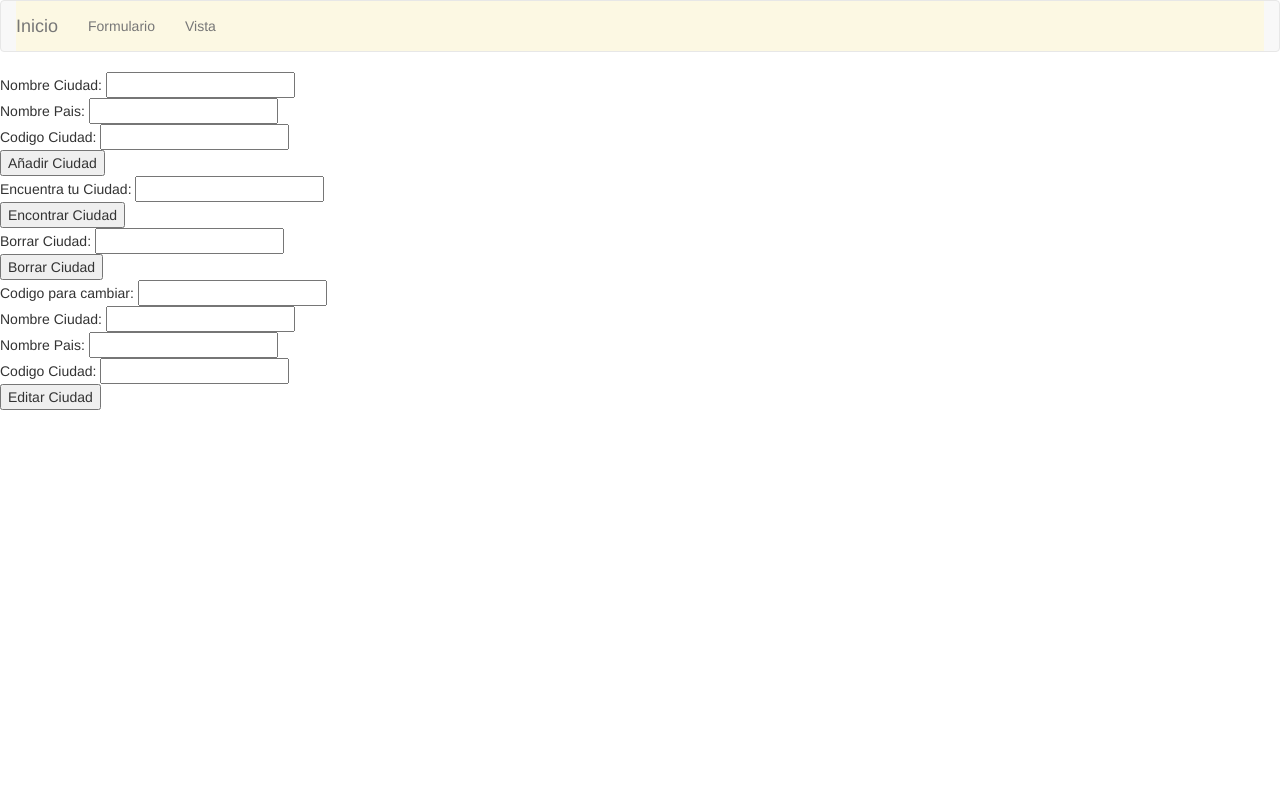
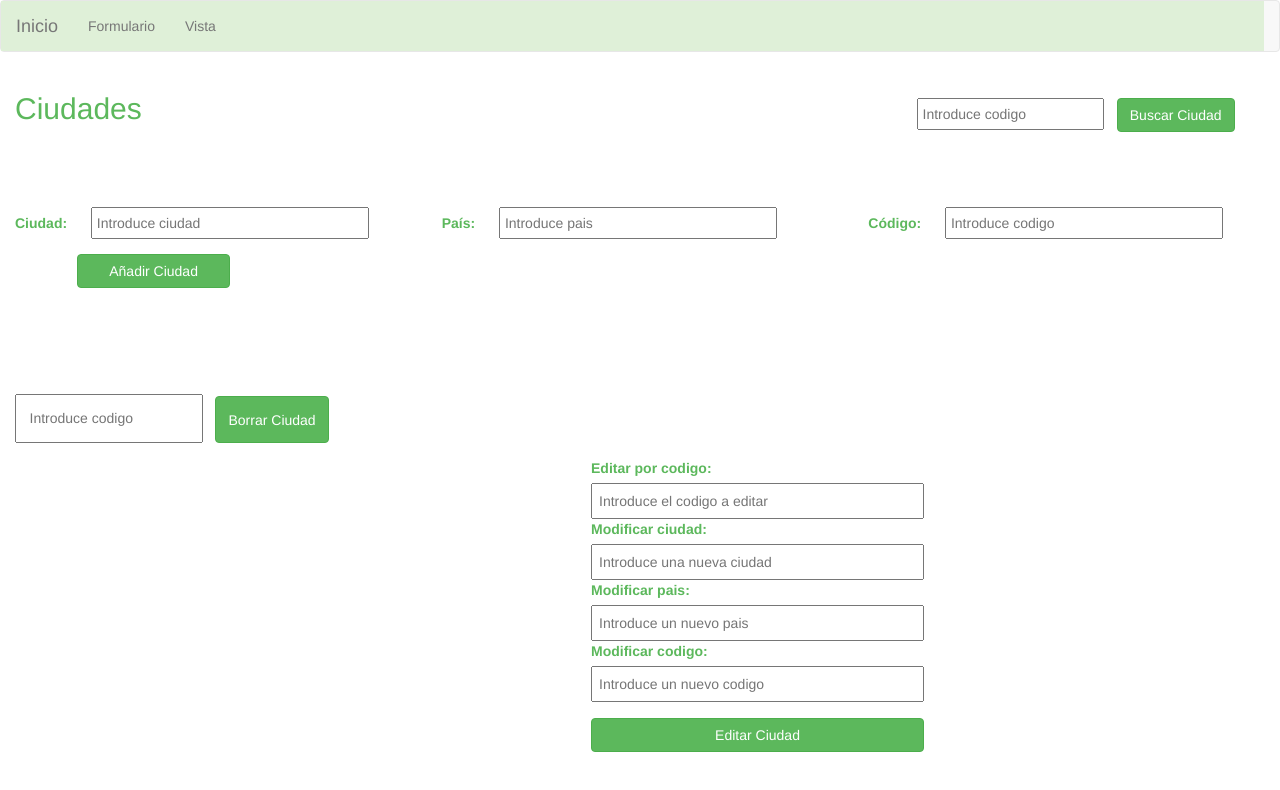
Before and after one commit to pipe473/Reto-servicios-Angular, an Angular app: page /formulario in a window 1280 px wide. Shown: the top 790 px of the page. Built offline with nearby package versions, Linux system fonts and the light colour scheme.

Commit message:
Añadiendo estilos al proyecto

```diff
--- a/src/app/pages/formulario/formulario.component.css
+++ b/src/app/pages/formulario/formulario.component.css
@@ -0,0 +1,93 @@
+body > div > form > div:nth-child(4) > div{
+    display: flex;
+    flex-flow: column;
+}
+
+body > div > form > div:nth-child(4) > div > button{
+    margin-top: 5%;
+}
+
+body > div > form > div:nth-child(1) > div:nth-child(1) > label{
+    padding-right: 6%;
+}
+
+body > div > form > div:nth-child(1) > div:nth-child(2) > label{
+    padding-right: 6%;
+}
+
+body > div > form > div:nth-child(1) > div:nth-child(3) > label{
+    padding-right: 6%;
+}
+
+body > div > form > div:nth-child(1) > div:nth-child(1) > input[type=text]{
+    width: 70%;
+    padding: 1%;
+}
+
+body > div > form > div:nth-child(1) > div:nth-child(2) > input[type=text]{
+    width: 70%;
+    padding: 1%;
+}
+
+body > div > form > div:nth-child(1) > div:nth-child(3) > input[type=text]{
+    width: 70%;
+    padding: 1%;
+}
+
+body > div > form > div:nth-child(1) > button{
+    margin-left: 6%;
+    margin-bottom: 2%;
+    width: 12%;
+}
+
+body > div > div > div > input[type=text]{
+    margin-left: 62%;
+    margin-bottom: 5%;
+    width: 15%;
+    padding: .3%;
+}
+
+body > div > div > div > button{
+    margin-left: 1%;
+}
+
+h2{
+    color: #5cb85c;
+}
+
+label{
+    color: #5cb85c;
+}
+
+body > div > form > div:nth-child(3) > div > button{
+    margin-left: 1%;
+    padding: 1%;
+}
+
+body > div > form > div:nth-child(3) > div > input[type=text]{
+    width: 15%;
+    padding: 1%;
+}
+
+body > div > form > div:nth-child(3) > div{
+    padding-top: 5%;
+    /* padding-bottom: 1%; */
+}
+
+body > div > form > div:nth-child(4) > div{
+    width: 26%;
+}
+
+body > div > form > div:nth-child(4) > div{
+    margin-left: 45%;
+    margin-bottom: 5%;
+}
+
+body > div > form > div:nth-child(4) > div > input[type=text]{
+    padding: 2%;
+    width: 110%;
+}
+
+body > div > form > div:nth-child(4) > div > button{
+    width: 110%;
+}
--- a/src/app/pages/formulario/formulario.component.html
+++ b/src/app/pages/formulario/formulario.component.html
@@ -1,34 +1,103 @@
-<div class="añadir">
+<!DOCTYPE html>
+<html lang="en">
+<head>
+  <meta charset="UTF-8">
+  <meta name="viewport" content="width=device-width, initial-scale=1.0">
+  <link
+      rel="stylesheet"
+      href="https://maxcdn.bootstrapcdn.com/bootstrap/3.3.7/css/bootstrap.min.css"
+      integrity="sha384-BVYiiSIFeK1dGmJRAkycuHAHRg32OmUcww7on3RYdg4Va+PmSTsz/K68vbdEjh4u"
+      crossorigin="anonymous"
+    />
+</head>
+<body>
+  <div>
+    <div class="top-content">
+      <div class="form-group col-md-12">
+        <label for="label"><h2>Ciudades</h2></label>
+        <!-- <label for="inputEncontrar">Buscar Ciudad:</label> -->
+        <input type="text" placeholder="Introduce codigo" #encontrar />
+        <button (click)="encontrarCiudad(encontrar)" class="btn btn-success mb-2">Buscar Ciudad</button>
+      </div>
+    </div>
+    <form>
+      <div class="form-row">
+        <div class="form-group col-md-4">
+          <label for="inputCiudad">Ciudad:</label>
+          <input type="text" placeholder="Introduce ciudad" #ciudad />
+        </div>
+        <div class="form-group col-md-4">
+          <label for="inputPais">País:</label>
+          <input type="text" placeholder="Introduce pais" #pais />
+        </div>
+        <div class="form-group col-md-4">
+          <label for="inputCodigo">Código:</label>
+          <input type="text" placeholder="Introduce codigo" #codigo />
+        </div>
+        <button (click)="crear(ciudad.value, pais.value, codigo.value)" class="btn btn-success mb-2">Añadir Ciudad</button>
+      </div>
+      <div class="form-row">
+        <div class="form-group col-md-12">
+          <p *ngIf="ciudadEncontrada != null">
+            Ciudad Encontrada: {{ ciudadEncontrada.nombre }}
+          </p>
+        </div>
+      </div>
+      <div class="form-row">
+        <div class="form-group col-md-12 col-pt-2">
+          <input type="text" placeholder="Introduce codigo" #borrar />
+          <button (click)="eliminarCiudad(borrar)" class="btn btn-success mb-2">Borrar Ciudad</button>
+        </div>
+      </div>
+      <div class="form-row">
+      <div class="form-group col-md-5">
+        <label for="inputReferencia">Editar por codigo:</label>
+          <input type="text" placeholder="Introduce el codigo a editar" #code />
+        <label for="inputModificarCiudad">Modificar ciudad:</label>
+          <input type="text" placeholder="Introduce una nueva ciudad" #ciudadNew />
+        <label for="inputModificarPais">Modificar pais:</label>
+          <input type="text" placeholder="Introduce un nuevo pais" #paisNew />
+        <label for="inputModificarCodigo">Modificar codigo:</label>
+          <input type="text" placeholder="Introduce un nuevo codigo" #codigoNew />
+        <button (click)="editCity(code.value,ciudadNew.value, paisNew.value, codigoNew.value)" class="btn btn-success mb-2">Editar Ciudad</button>
+      </div>
+    </div>
+    </form>
+  </div>
+</body>
+</html>
+
+<!-- <div class="añadir">
   Nombre Ciudad: <input type="text" #ciudad /><br />
   Nombre Pais: <input type="text" #pais /><br />
   Codigo Ciudad: <input type="text" #codigo /><br />
 
   <button (click)="crear(ciudad.value, pais.value, codigo.value)">
     Añadir Ciudad
-  </button>
+  </button> -->
 
-  <div class="encontrar">
+  <!-- <div class="encontrar">
     Encuentra tu Ciudad: <input type="text" #encontrar /><br/>
 
     <button (click)="encontrarCiudad(encontrar)">Encontrar Ciudad</button>
-  </div>
-  <p *ngIf="ciudadEncontrada != null">
+  </div> -->
+  <!-- <p *ngIf="ciudadEncontrada != null">
     Ciudad Encontrada: {{ ciudadEncontrada.nombre }}
-  </p>
+  </p> -->
 
-  <div class="borrar">
+  <!-- <div class="borrar">
     Borrar Ciudad: <input type="text" #borrar /><br />
 
     <button (click)="eliminarCiudad(borrar)">Borrar Ciudad</button>
-  </div>
+  </div> -->
 
-  <div class="editar">
-    Codigo para cambiar: <input type="text" #code /><br/>
-    Nombre Ciudad: <input type="text" #ciudadNew /><br/>
-    Nombre Pais: <input type="text" #paisNew /><br/>
-    Codigo Ciudad: <input type="text" #codigoNew /><br/>
+  <!-- <div class="editar"> -->
+    <!-- Codigo para cambiar: <input type="text" #code /><br/>
+    Nombre Ciudad: <input type="text" #ciudadNew /><br/> -->
+    <!-- Nombre Pais: <input type="text" #paisNew /><br/> -->
+    <!-- Codigo Ciudad: <input type="text" #codigoNew /><br/>
 
     <button (click)="editCity(code.value,ciudadNew.value, paisNew.value, codigoNew.value)">
       Editar Ciudad
-    </button>
-</div>
+    </button> -->
+<!-- </div> -->
--- a/src/app/pages/menu/menu.component.html
+++ b/src/app/pages/menu/menu.component.html
@@ -9,9 +9,9 @@
     <nav class="navbar navbar-default" >
         <div class="container-fluid ">
             <div class="navbar-header">
-                <a class="navbar-brand" routerLink="/">Inicio</a>
+                <a class="navbar-brand bg-success" routerLink="/">Inicio</a>
               </div>
-          <div class="collapse navbar-collapse bg-warning" id="bs-example-navbar-collapse-1" >
+          <div class="collapse navbar-collapse bg-success" id="bs-example-navbar-collapse-1" >
             <ul class="nav navbar-nav">
               <!-- <li class="active"><a routerLink="contact-page">Contacto <span class="sr-only">(current)</span></a></li> -->
               <li><a routerLink="/formulario">Formulario</a></li>
```
